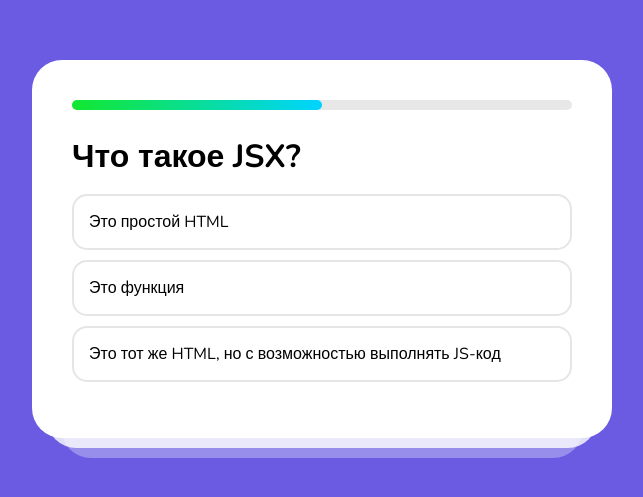
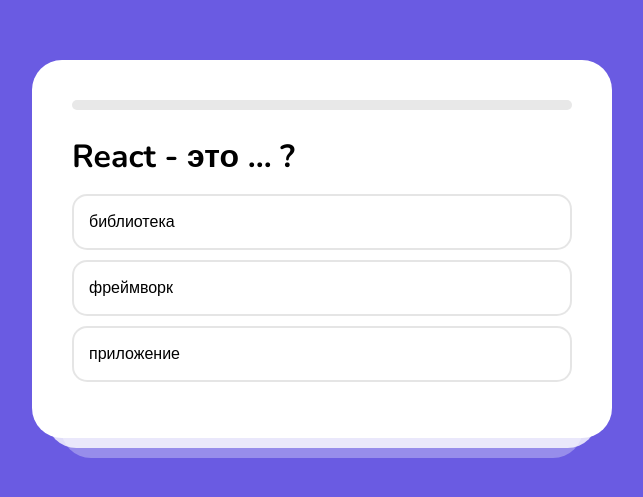
Before and after one commit to bubandrei/react_projects, a React (Create React App) app: page / in a window 1280 px wide. Shown: the part 151-648 px from the top of the page, without its empty margins (318-961 px from the left). Built offline with nearby package versions, Linux system fonts and the light colour scheme.

Commit message:
quiz done

```diff
--- a/src/component/quiz/quiz.js
+++ b/src/component/quiz/quiz.js
@@ -23,18 +23,22 @@
     },
 ];
 
-const Result = () => {
+const Result = ({correct}) => {
     return (
         <div className="result">
             <img src="https://cdn-icons-png.flaticon.com/512/2278/2278992.png" />
-            <h2>Вы отгадали 3 ответа из 10</h2>
+            <h2>Вы отгадали {correct} ответа из {questions.length}</h2>
+            <a href="/">
             <button>Попробовать снова</button>
+            </a>
+
         </div>
     );
 }
 
-const Game = ({ question, onClickVariants }) => {
-
+const Game = ({ question, onClickVariants, step }) => {
+    const persentage = Math.round((step / questions.length) * 100);
+    console.log(step)
     const note = question.variants.map((item, index) => {
         return <li key={index} onClick={() => { onClickVariants(index) }}>{item}</li>
     })
@@ -43,7 +47,7 @@
         <>
             {/* <div>{question}</div> */}
             <div className="progress">
-                <div style={{ width: '50%' }} className="progress__inner"></div>
+                <div style={{ width: `${persentage}%` }} className="progress__inner"></div>
             </div>
             <h1>{question.title}</h1>
             <ul>
@@ -54,15 +58,21 @@
 }
 
 const Quiz = () => {
-    const [step, setStep] = useState(2);
+    const [step, setStep] = useState(0);
+    const [correct, setCorrect] = useState(0);
+
     const question = questions[step];
+
     const onClickVariants = (index) => {
-        console.log(index)
+        if (index == question.correct) {
+            setCorrect(correct+1)
+        }
+        setStep(step + 1)
     }
     return (
         <div className="App">
-            <Game question={question} onClickVariants={onClickVariants} />
-            {/* <Result /> */}
+            {step != questions.length ? <Game question={question} onClickVariants={onClickVariants} step={step}/> : <Result correct={correct}/>}
+
         </div>
     );
 }
```
